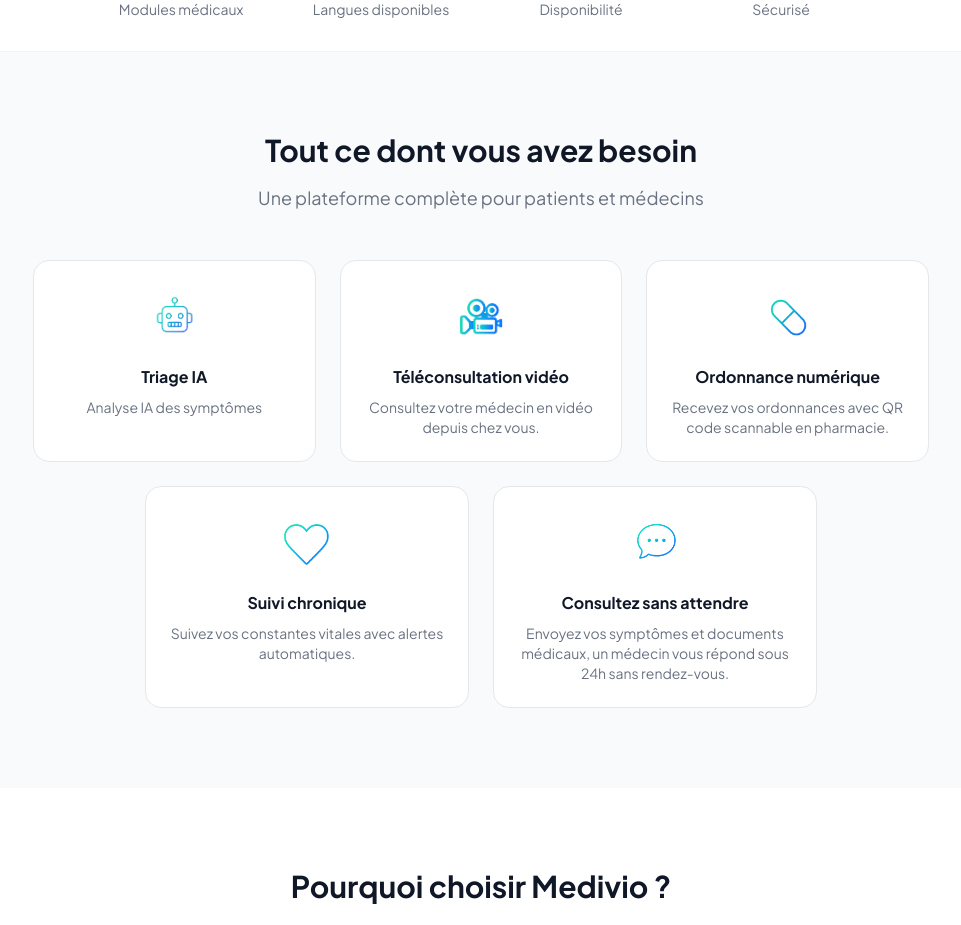
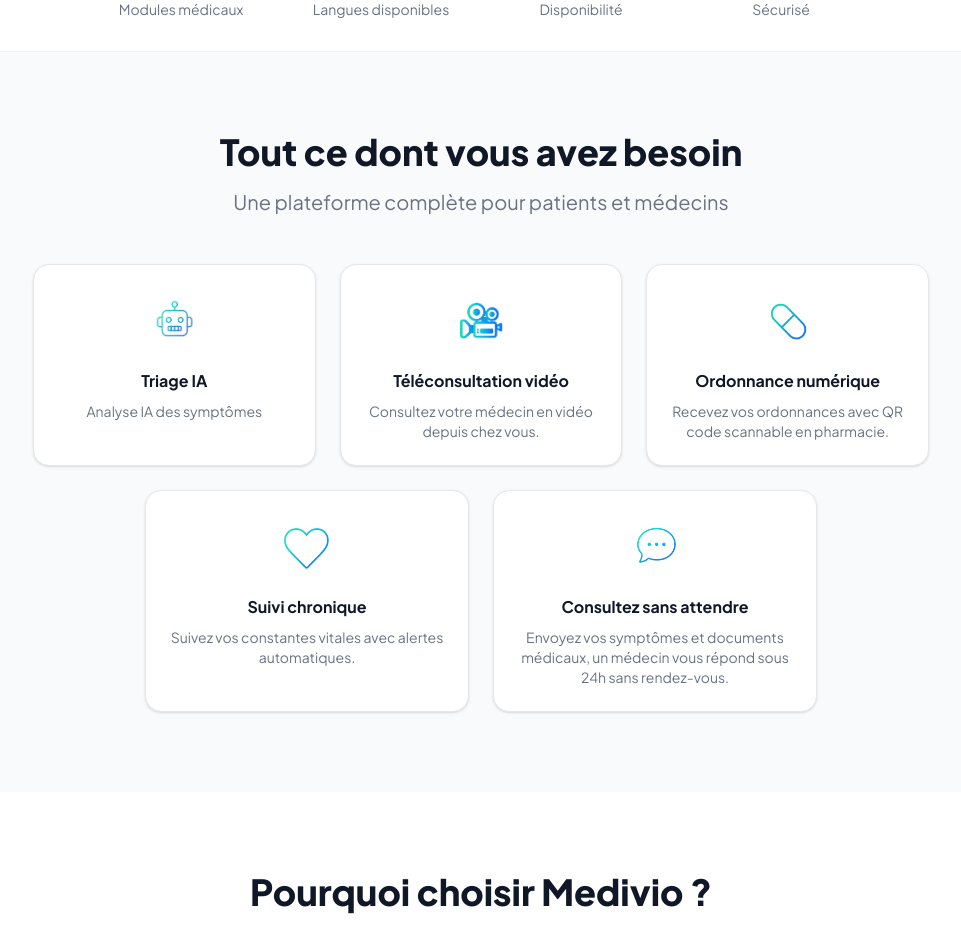
Before and after one commit to All185/medivio-frontend, a Next.js app: page / in a window 1280 px wide. Shown: the part 580-1505 px from the top of the page, without its empty margins (159-1120 px from the left). Built offline with nearby package versions, Linux system fonts and the light colour scheme.

Commit message:
fix: hiérarchie visuelle titres shadows footer

```diff
--- a/app/page.tsx
+++ b/app/page.tsx
@@ -84,13 +84,13 @@ export default function RootPage() {
       <section className="py-20 px-6 bg-gray-50">
         <div className="max-w-4xl mx-auto">
           <div className="text-center mb-12">
-            <h2 className="text-3xl font-bold text-gray-900 mb-4">{t('landing.features_title')}</h2>
-            <p className="text-gray-500 text-lg">{t('landing.features_subtitle')}</p>
+            <h2 className="text-4xl font-extrabold text-gray-900 mb-4">{t('landing.features_title')}</h2>
+            <p className="text-gray-500 text-xl">{t('landing.features_subtitle')}</p>
           </div>
           {/* Première rangée - 3 modules */}
           <div className="grid grid-cols-1 md:grid-cols-3 gap-6 mb-6">
             {FEATURES.slice(0, 3).map((f, i) => (
-              <div key={`${locale}-${i}`} className="bg-white rounded-2xl border border-gray-200 p-6 hover:border-blue-300 hover:shadow-md transition-all">
+              <div key={`${locale}-${i}`} className="bg-white rounded-2xl border border-gray-200 p-6 hover:border-blue-300 hover:shadow-lg transition-all shadow-sm">
                 <div className="mb-4 flex items-center justify-center" style={{height: 64}}>
                   {f.icon.startsWith('/') ? (
                     <img src={f.icon} alt="" style={{width: 56, height: 56, objectFit: 'contain'}} />
@@ -106,7 +106,7 @@ export default function RootPage() {
           {/* Deuxième rangée - 2 modules centrés */}
           <div className="grid grid-cols-1 md:grid-cols-2 gap-6 max-w-2xl mx-auto">
             {FEATURES.slice(3).map((f, i) => (
-              <div key={`${locale}-bottom-${i}`} className="bg-white rounded-2xl border border-gray-200 p-6 hover:border-blue-300 hover:shadow-md transition-all">
+              <div key={`${locale}-bottom-${i}`} className="bg-white rounded-2xl border border-gray-200 p-6 hover:border-blue-300 hover:shadow-lg transition-all shadow-sm">
                 <div className="mb-4 flex items-center justify-center" style={{height: 64}}>
                   {f.icon.startsWith('/') ? (
                     <img src={f.icon} alt="" style={{width: 56, height: 56, objectFit: 'contain'}} />
@@ -125,8 +125,8 @@ export default function RootPage() {
       <section className="py-20 px-6 bg-white">
         <div className="max-w-4xl mx-auto">
           <div className="text-center mb-12">
-            <h2 className="text-3xl font-bold text-gray-900 mb-4">{t('landing.why_title')}</h2>
-            <p className="text-gray-500 text-lg">{t('landing.why_subtitle')}</p>
+            <h2 className="text-4xl font-extrabold text-gray-900 mb-4">{t('landing.why_title')}</h2>
+            <p className="text-gray-500 text-xl">{t('landing.why_subtitle')}</p>
           </div>
 
           {/* Pour les médecins */}
```
